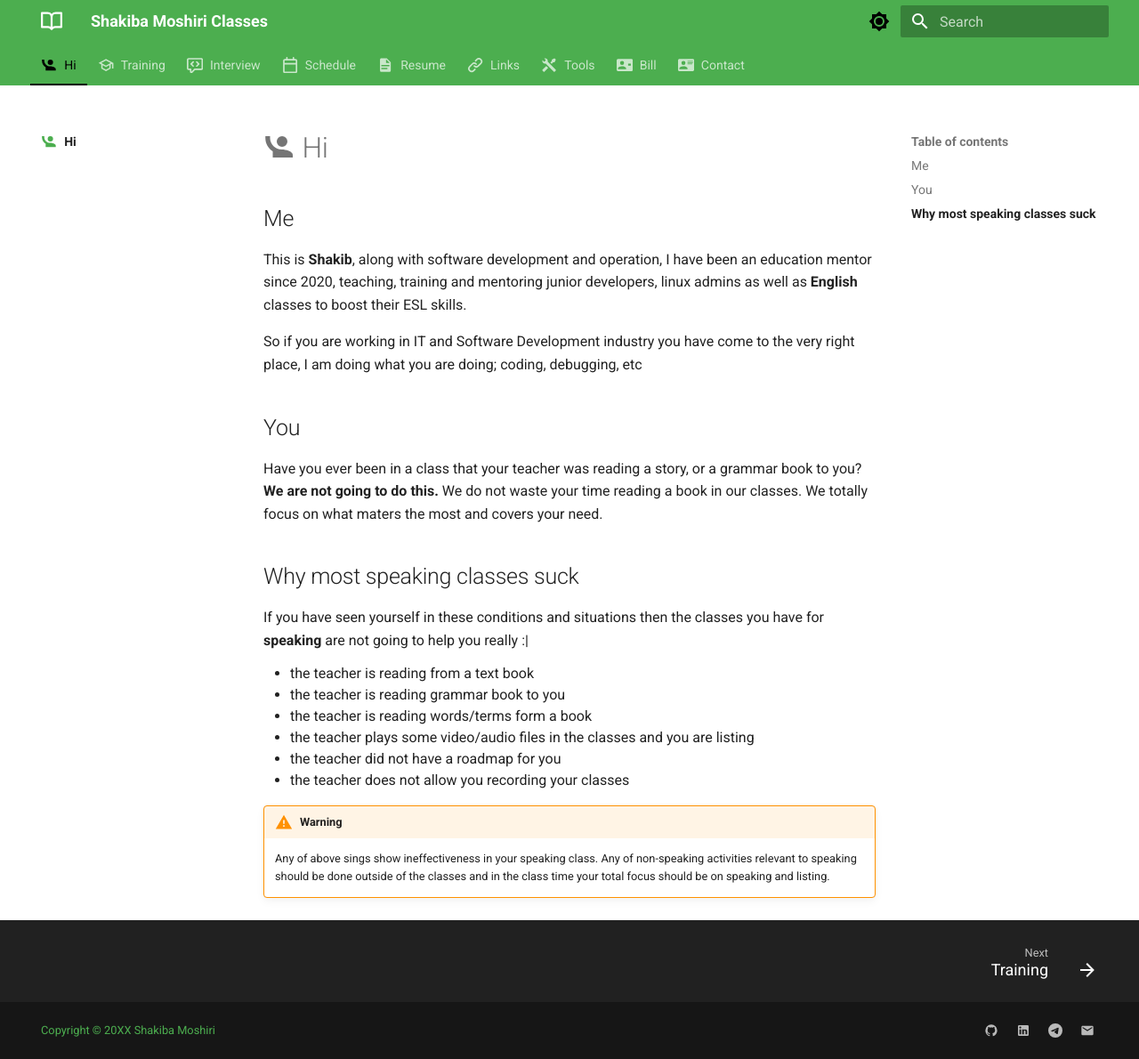
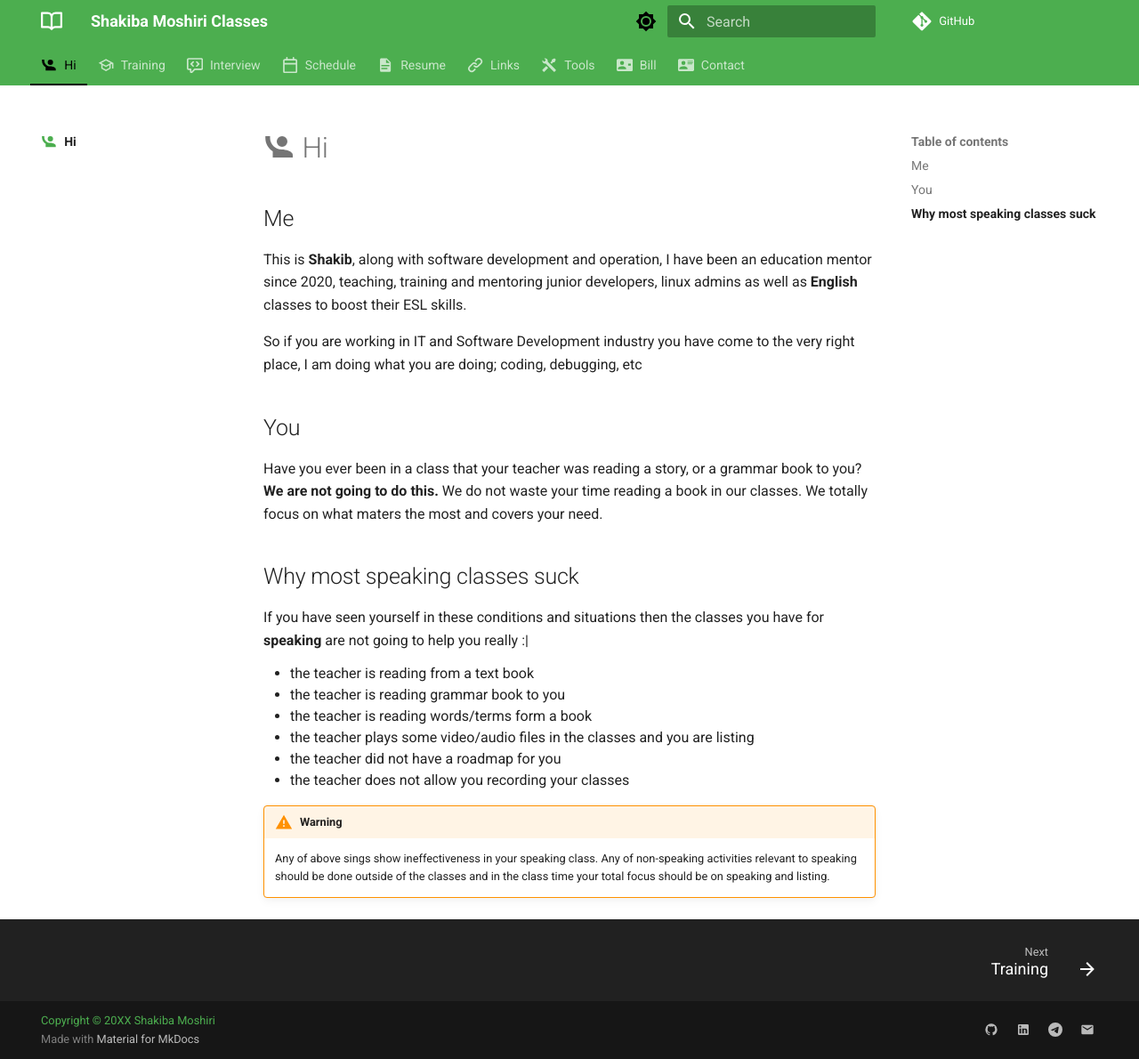
Before and after one commit to shakibamoshiri/classes, an MkDocs documentation site: the page built from docs/index.md, in a window 1280 px wide and 1190 px high. Shown: the whole window at 89% size. Built offline with MkDocs 1.6.1 and Material for MkDocs 9.7.7, drawn with Linux system fonts in a browser that asks for light colours; comment, search, counter and statistics services are not loaded.

Commit message:
Enable mkdocs trade

```diff
--- a/mkdocs.yml
+++ b/mkdocs.yml
@@ -1,6 +1,8 @@
 site_name: Shakiba Moshiri Classes
 
 site_url: https://classes.shakiba.net/
+
+repo_url: https://github.com/shakibamoshiri/classes
 
 
 theme:
@@ -139,7 +141,7 @@ extra_css:
   - stylesheets/extra.css
 
 extra:
-  generator: false
+  generator: true
   # alternate:
   #   - name: English
   #     link: /en/
```
